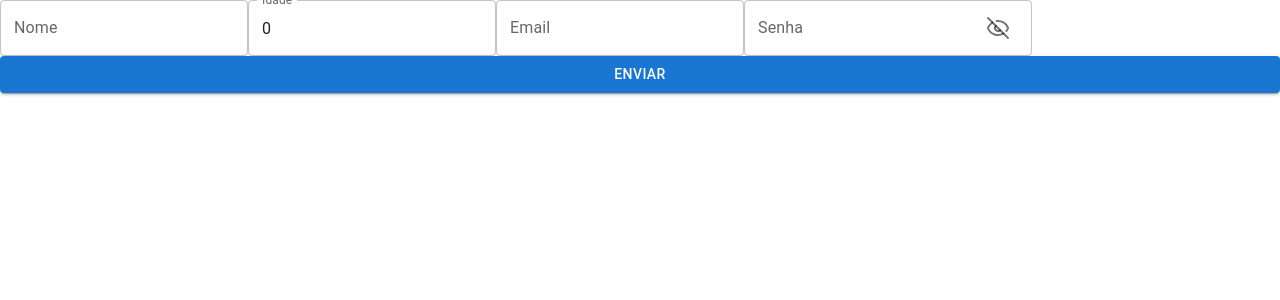
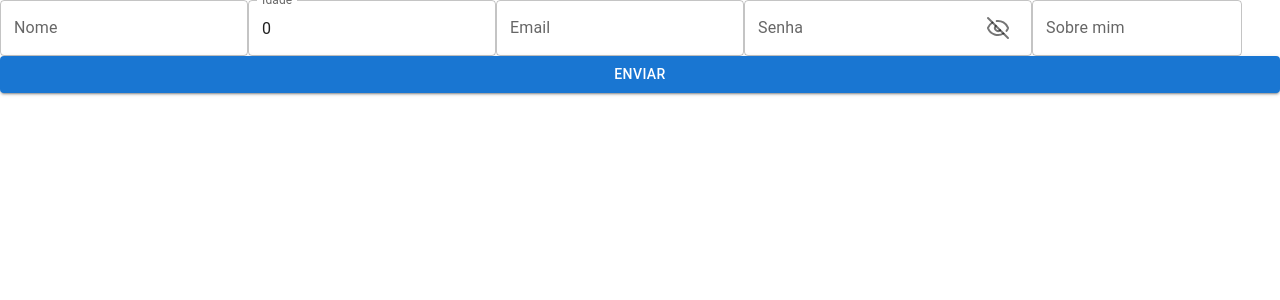
Before and after one commit to yudiyoshida/react-formik-material-ui, a React (Vite) app: page / in a window 1280 px wide. Shown: the top 300 px of the page. Built offline with nearby package versions, Linux system fonts and the light colour scheme.

Commit message:
feat: textarea

```diff
--- a/src/App.tsx
+++ b/src/App.tsx
@@ -9,6 +9,7 @@ interface FormFields {
   age: number;
   email: string;
   password: string;
+  aboutme: string;
 }
 
 const initialValues: FormFields = {
@@ -16,6 +17,7 @@ const initialValues: FormFields = {
   age: 0,
   email: "",
   password: "",
+  aboutme: "",
 };
 
 const validationSchema: yup.Schema<FormFields> = yup.object({
@@ -23,6 +25,7 @@ const validationSchema: yup.Schema<FormFields> = yup.object({
   age: yup.number().typeError('Idade inválida').required().positive().integer(),
   email: yup.string().required().email(),
   password: yup.string().required().min(8),
+  aboutme: yup.string().required(),
 })
 
 export function App() {
@@ -43,6 +46,7 @@ export function App() {
             <TextInput name="age" label="Idade" type="text" />
             <TextInput name="email" label="Email" type="email" />
             <PasswordInput name="password" label="Senha" />
+            <TextInput name="aboutme" label="Sobre mim" type="text" multiline />
             <Button
               className="md:col-span-2"
               fullWidth
--- a/src/components/text-input.tsx
+++ b/src/components/text-input.tsx
@@ -5,6 +5,7 @@ interface TextInputProps {
   name: string;
   label: string;
   type: "text" | "email";
+  multiline?: boolean;
 }
 
 export function TextInput({ name, ...props }: TextInputProps) {
```
